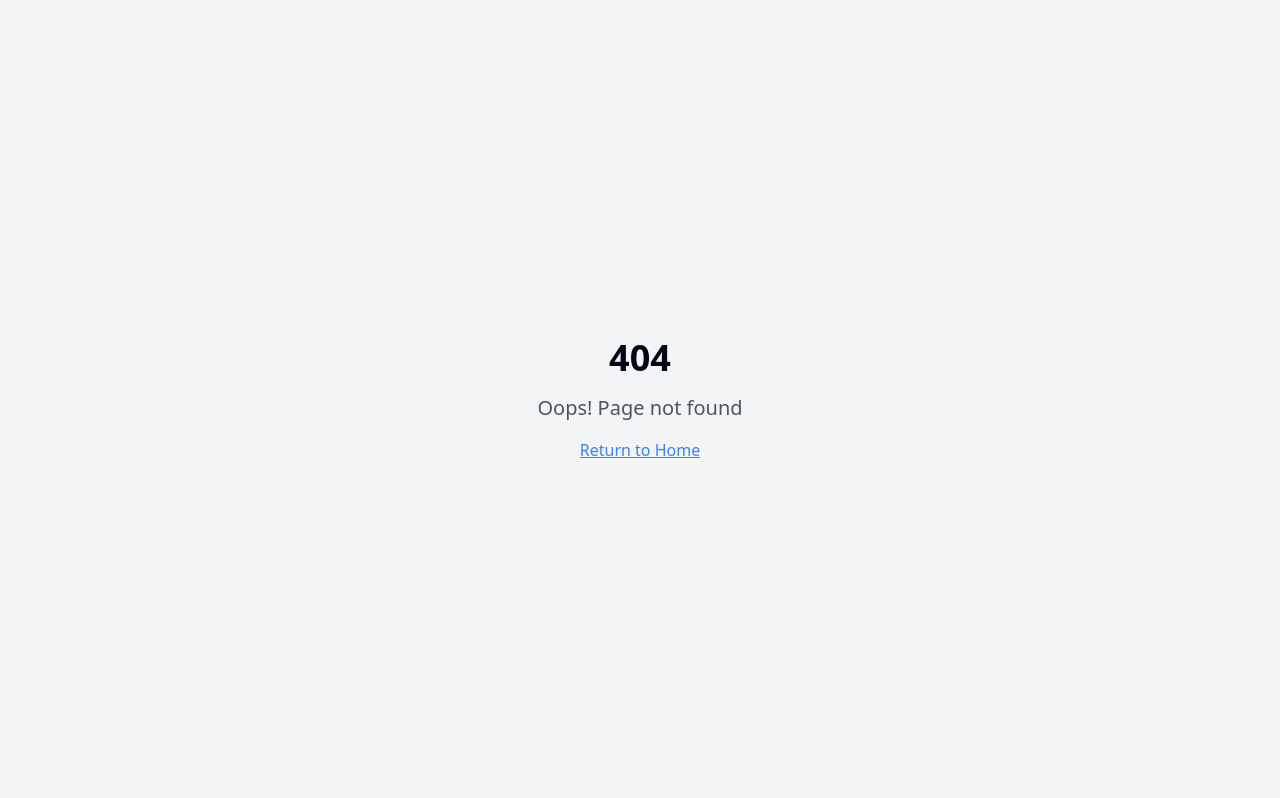
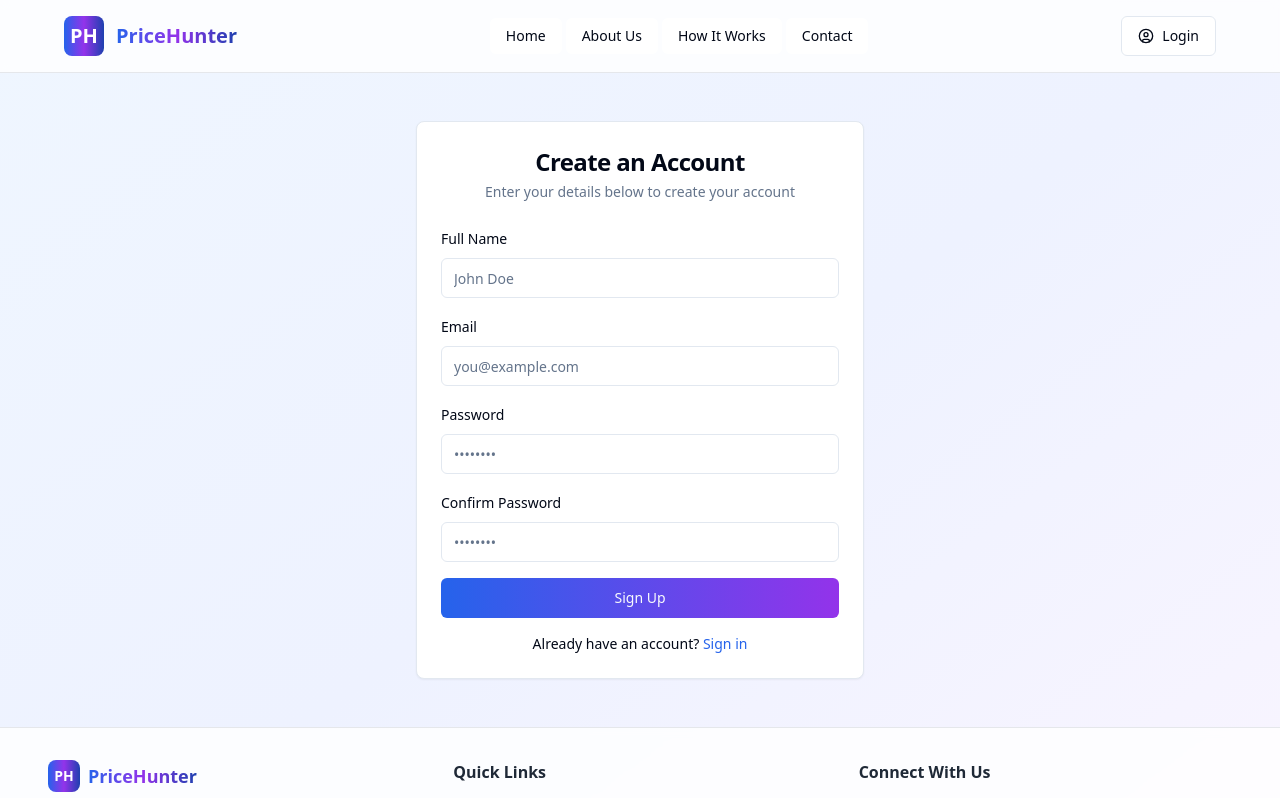
Before and after one commit to soumikdey27/price-seeker-scan, a React (Vite) app: page /signup in a window 1280 px wide. Before the commit this address had no page. Shown: the top 798 px of the page. Built offline with nearby package versions, Linux system fonts and the light colour scheme.

Commit message:
feat: Add signup page
Adds a signup page to the application.

```diff
--- a/src/App.tsx
+++ b/src/App.tsx
@@ -9,6 +9,7 @@ import About from "./pages/About";
 import HowItWorks from "./pages/HowItWorks";
 import Contact from "./pages/Contact";
 import Login from "./pages/Login";
+import Signup from "./pages/Signup";
 import NotFound from "./pages/NotFound";
 
 const queryClient = new QueryClient();
@@ -25,6 +26,7 @@ const App = () => (
           <Route path="/how-it-works" element={<HowItWorks />} />
           <Route path="/contact" element={<Contact />} />
           <Route path="/login" element={<Login />} />
+          <Route path="/signup" element={<Signup />} />
           {/* ADD ALL CUSTOM ROUTES ABOVE THE CATCH-ALL "*" ROUTE */}
           <Route path="*" element={<NotFound />} />
         </Routes>
--- a/src/pages/Login.tsx
+++ b/src/pages/Login.tsx
@@ -108,9 +108,9 @@ const Login = () => {
             <div className="mt-4 text-center text-sm">
               <p>
                 Don't have an account?{' '}
-                <a href="#" className="text-blue-600 hover:underline">
+                <Link to="/signup" className="text-blue-600 hover:underline">
                   Sign up
-                </a>
+                </Link>
               </p>
             </div>
           </CardContent>
--- /dev/null
+++ b/src/pages/Signup.tsx
@@ -0,0 +1,173 @@
+
+import React, { useState } from 'react';
+import { Link } from 'react-router-dom';
+import Header from '@/components/Header';
+import Footer from '@/components/Footer';
+import { Card, CardContent, CardHeader, CardTitle, CardDescription } from '@/components/ui/card';
+import { Button } from '@/components/ui/button';
+import { Input } from '@/components/ui/input';
+import { Label } from '@/components/ui/label';
+import { toast } from 'sonner';
+import { z } from 'zod';
+
+const signupSchema = z.object({
+  name: z.string().min(2, { message: "Name must be at least 2 characters" }),
+  email: z.string().email({ message: "Please enter a valid email address" }),
+  password: z.string().min(8, { message: "Password must be at least 8 characters" }),
+  confirmPassword: z.string()
+}).refine(data => data.password === data.confirmPassword, {
+  message: "Passwords do not match",
+  path: ["confirmPassword"]
+});
+
+const Signup = () => {
+  const [formData, setFormData] = useState({
+    name: '',
+    email: '',
+    password: '',
+    confirmPassword: ''
+  });
+
+  const [errors, setErrors] = useState<Record<string, string>>({});
+  const [isSubmitting, setIsSubmitting] = useState(false);
+
+  const handleChange = (e: React.ChangeEvent<HTMLInputElement>) => {
+    const { name, value } = e.target;
+    setFormData(prev => ({
+      ...prev,
+      [name]: value
+    }));
+
+    // Clear error when user starts typing
+    if (errors[name]) {
+      setErrors(prev => ({
+        ...prev,
+        [name]: ''
+      }));
+    }
+  };
+
+  const handleSubmit = (e: React.FormEvent) => {
+    e.preventDefault();
+
+    // Validate form
+    try {
+      signupSchema.parse(formData);
+      setErrors({});
+      setIsSubmitting(true);
+
+      // Simulate signup process
+      setTimeout(() => {
+        toast.success('Account created successfully! You can now log in.');
+        setIsSubmitting(false);
+        // In a real app, you would redirect to login page here
+      }, 1500);
+    } catch (error) {
+      if (error instanceof z.ZodError) {
+        const fieldErrors: Record<string, string> = {};
+        error.errors.forEach(err => {
+          if (err.path) {
+            fieldErrors[err.path[0]] = err.message;
+          }
+        });
+        setErrors(fieldErrors);
+      }
+    }
+  };
+
+  return (
+    <div className="min-h-screen flex flex-col bg-gradient-to-br from-blue-50 via-indigo-50 to-purple-50">
+      <Header />
+
+      <div className="flex-grow container mx-auto px-4 py-12 flex items-center justify-center">
+        <Card className="w-full max-w-md">
+          <CardHeader className="space-y-1">
+            <CardTitle className="text-2xl font-bold text-center">Create an Account</CardTitle>
+            <CardDescription className="text-center">
+              Enter your details below to create your account
+            </CardDescription>
+          </CardHeader>
+          <CardContent>
+            <form onSubmit={handleSubmit} className="space-y-4">
+              <div className="space-y-2">
+                <Label htmlFor="name">Full Name</Label>
+                <Input
+                  id="name"
+                  name="name"
+                  type="text"
+                  value={formData.name}
+                  onChange={handleChange}
+                  placeholder="John Doe"
+                  required
+                />
+                {errors.name && <p className="text-sm font-medium text-destructive">{errors.name}</p>}
+              </div>
+
+              <div className="space-y-2">
+                <Label htmlFor="email">Email</Label>
+                <Input
+                  id="email"
+                  name="email"
+                  type="email"
+                  value={formData.email}
+                  onChange={handleChange}
+                  placeholder="you@example.com"
+                  required
+                />
+                {errors.email && <p className="text-sm font-medium text-destructive">{errors.email}</p>}
+              </div>
+
+              <div className="space-y-2">
+                <Label htmlFor="password">Password</Label>
+                <Input
+                  id="password"
+                  name="password"
+                  type="password"
+                  value={formData.password}
+                  onChange={handleChange}
+                  placeholder="••••••••"
+                  required
+                />
+                {errors.password && <p className="text-sm font-medium text-destructive">{errors.password}</p>}
+              </div>
+
+              <div className="space-y-2">
+                <Label htmlFor="confirmPassword">Confirm Password</Label>
+                <Input
+                  id="confirmPassword"
+                  name="confirmPassword"
+                  type="password"
+                  value={formData.confirmPassword}
+                  onChange={handleChange}
+                  placeholder="••••••••"
+                  required
+                />
+                {errors.confirmPassword && <p className="text-sm font-medium text-destructive">{errors.confirmPassword}</p>}
+              </div>
+
+              <Button
+                type="submit"
+                className="w-full bg-gradient-to-r from-blue-600 to-purple-600"
+                disabled={isSubmitting}
+              >
+                {isSubmitting ? 'Creating Account...' : 'Sign Up'}
+              </Button>
+            </form>
+            <div className="mt-4 text-center text-sm">
+              <p>
+                Already have an account?{' '}
+                <Link to="/login" className="text-blue-600 hover:underline">
+                  Sign in
+                </Link>
+              </p>
+            </div>
+          </CardContent>
+        </Card>
+      </div>
+
+      <Footer />
+    </div>
+  );
+};
+
+export default Signup;
```
